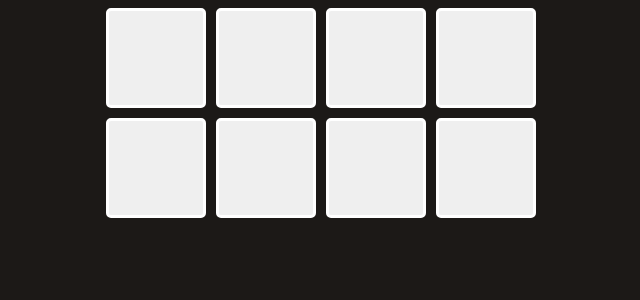
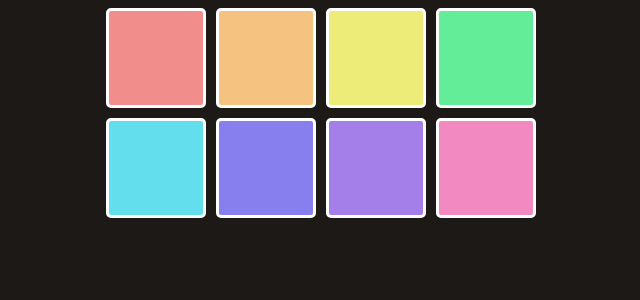
Before and after one commit to HarikaPenukonda/react-projects-prep, a React (Vite) app: page / in a window 1280 px wide. Shown: the top 300 px of the page, without its empty margins (319-959 px from the left). Built offline with nearby package versions, Linux system fonts and the light colour scheme.

Commit message:
sound pads challenge - 2

```diff
--- /dev/null
+++ b/src/sound_pads/Pad.jsx
@@ -0,0 +1,10 @@
+export default function Pad(props){
+
+    const styles = {backgroundColor : props.color}
+
+    return(
+        <>
+            <button style={styles}></button>
+        </>
+    )
+}
--- a/src/sound_pads/index.jsx
+++ b/src/sound_pads/index.jsx
@@ -1,21 +1,27 @@
 import { useState } from "react"
 import pads from "./pads"
 import "./index.css"
+import Pad from "./Pad"
 
 export default function SPOne() {
-    /**
-     * Challenge part 1:
-     * 1. Initialize state with the default value of the
-     *    array pulled in from pads.js
-     * 2. Map over that state array and display each one
-     *    as a <button> (CSS is already written for you)
-     *    (Don't worry about using the "on" or "color"
-     *    properties yet)
+     /**
+     * Challenge part 2:
+     * 1. Create a separate component called "Pad" and
+     *    replace the `button` above with our <Pad /> component
+     * 2. Pass the Pad component a prop called `color` with the
+     *    value of the same name from the `padsData` objects
+     * 3. In the Pad component, apply an inline style to the <button>
+     *    to set the backgroundColor of the button.
+     *
+     * (We'll deal with the "on" property soon)
      */
 
     const [pad, setPad] = useState(pads)
 
-    const buttonsElements = pad.map(pad =>(<button key={pad.id}></button>))
+    const buttonsElements = pad.map(pad => (<Pad
+        key={pad.id}
+        color={pad.color}
+        />))
 
     return (
         <main>
@@ -23,5 +29,4 @@
                 {buttonsElements}
             </div>
         </main>
-    )
-}
+    )}
```
